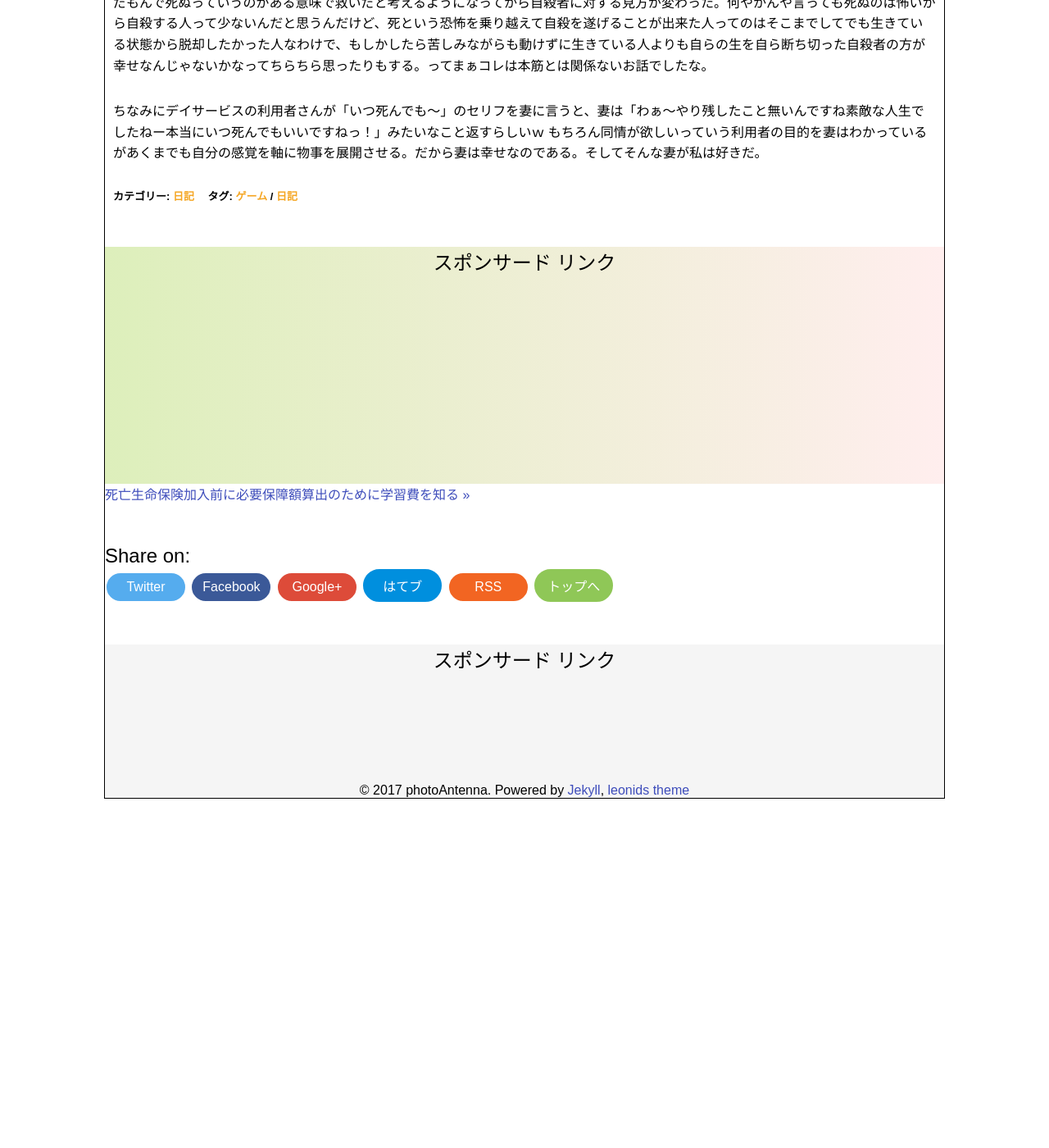
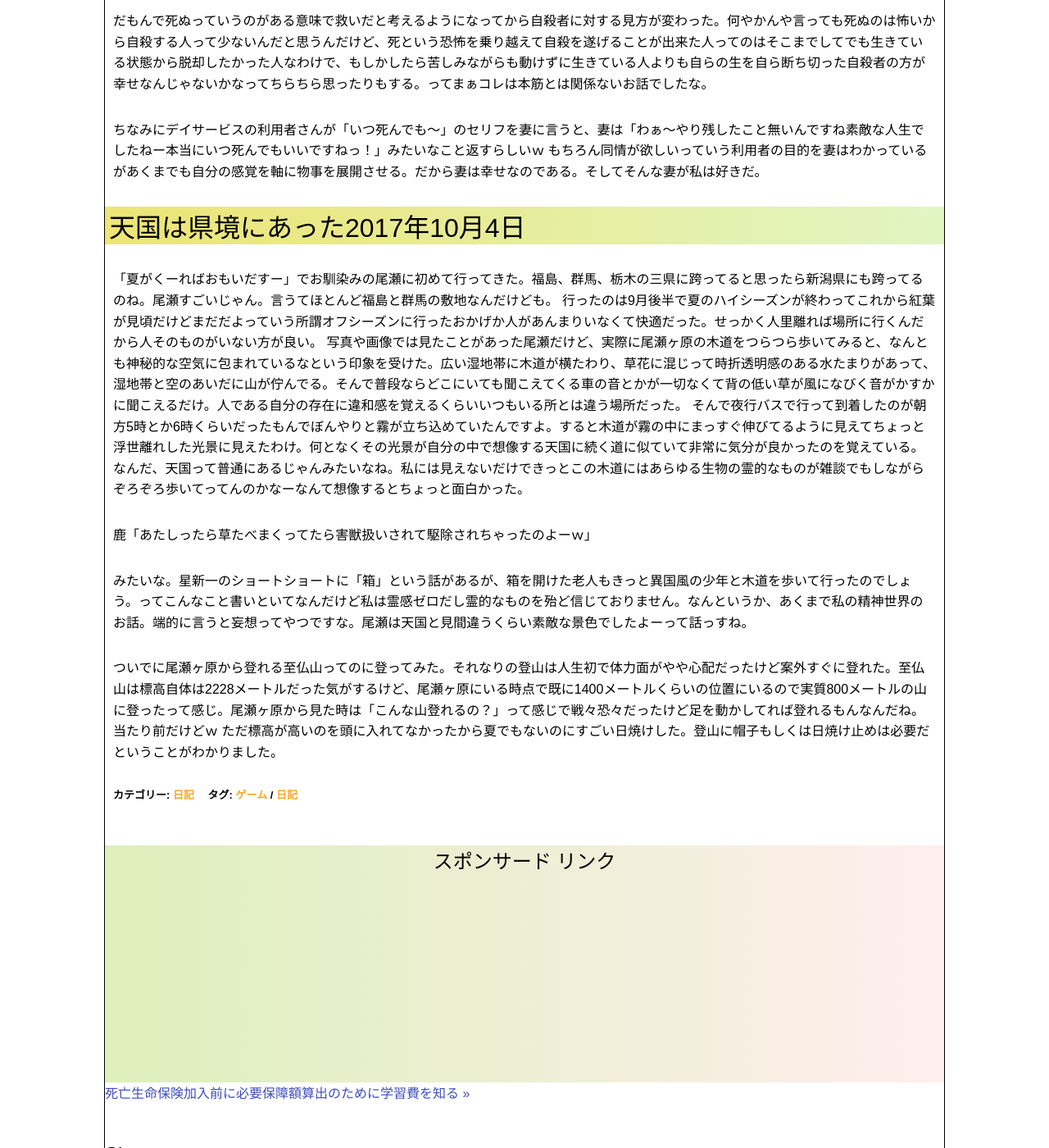
Before and after one commit to photoantenna/photoantenna.github.io, a Jekyll site: the page built from _posts/2017-09-20-diary.md, in a window 1280 px wide and 1400 px high, scrolled down 2098 px. Shown: the whole window at 82% size. Built offline with Jekyll 4.4.1, drawn with Linux system fonts in a browser that asks for light colours; before the commit the page ends 3080 px from its top, so only the background shows below that; some of the changed text lies outside the part shown.

Commit message:
日記更新

```diff
--- a/_posts/2017-09-20-diary.md
+++ b/_posts/2017-09-20-diary.md
@@ -5,9 +5,9 @@ permalink: diary01
 excerpt: "日常のことや出来事に対する自分の反応を文章化していこうのコーナーです。特にテーマも設けずにつらつらと書いていくとっても楽しいコーナーです。見る人にとって楽しいコーナーかどうかは定かではありませんよー"
 categories: "日記"
 tags: "ゲーム 日記"
-keywords: "日記, 勇者ヤマダくん, 幸せ"
+keywords: "日記, 勇者ヤマダくん, 幸せ, 尾瀬"
 mokuji: true
-update: 2017-9-21
+update: 2017-10-4
 image:
   feature: diary.jpg
 ---
@@ -33,3 +33,17 @@ image:
 
 ちなみにデイサービスの利用者さんが「いつ死んでも〜」のセリフを妻に言うと、妻は「わぁ〜やり残したこと無いんですね素敵な人生でしたねー本当にいつ死んでもいいですねっ！」みたいなこと返すらしいｗ
 もちろん同情が欲しいっていう利用者の目的を妻はわかっているがあくまでも自分の感覚を軸に物事を展開させる。だから妻は幸せなのである。そしてそんな妻が私は好きだ。
+
+### 天国は県境にあった2017年10月4日
+
+「夏がくーればおもいだすー」でお馴染みの尾瀬に初めて行ってきた。福島、群馬、栃木の三県に跨ってると思ったら新潟県にも跨ってるのね。尾瀬すごいじゃん。言うてほとんど福島と群馬の敷地なんだけども。
+行ったのは9月後半で夏のハイシーズンが終わってこれから紅葉が見頃だけどまだだよっていう所謂オフシーズンに行ったおかげか人があんまりいなくて快適だった。せっかく人里離れば場所に行くんだから人そのものがいない方が良い。
+写真や画像では見たことがあった尾瀬だけど、実際に尾瀬ヶ原の木道をつらつら歩いてみると、なんとも神秘的な空気に包まれているなという印象を受けた。広い湿地帯に木道が横たわり、草花に混じって時折透明感のある水たまりがあって、湿地帯と空のあいだに山が佇んでる。そんで普段ならどこにいても聞こえてくる車の音とかが一切なくて背の低い草が風になびく音がかすかに聞こえるだけ。人である自分の存在に違和感を覚えるくらいいつもいる所とは違う場所だった。
+そんで夜行バスで行って到着したのが朝方5時とか6時くらいだったもんでぼんやりと霧が立ち込めていたんですよ。すると木道が霧の中にまっすぐ伸びてるように見えてちょっと浮世離れした光景に見えたわけ。何となくその光景が自分の中で想像する天国に続く道に似ていて非常に気分が良かったのを覚えている。なんだ、天国って普通にあるじゃんみたいなね。私には見えないだけできっとこの木道にはあらゆる生物の霊的なものが雑談でもしながらぞろぞろ歩いてってんのかなーなんて想像するとちょっと面白かった。
+
+鹿「あたしったら草たべまくってたら害獣扱いされて駆除されちゃったのよーｗ」
+
+みたいな。星新一のショートショートに「箱」という話があるが、箱を開けた老人もきっと異国風の少年と木道を歩いて行ったのでしょう。ってこんなこと書いといてなんだけど私は霊感ゼロだし霊的なものを殆ど信じておりません。なんというか、あくまで私の精神世界のお話。端的に言うと妄想ってやつですな。尾瀬は天国と見間違うくらい素敵な景色でしたよーって話っすね。
+
+ついでに尾瀬ヶ原から登れる至仏山ってのに登ってみた。それなりの登山は人生初で体力面がやや心配だったけど案外すぐに登れた。至仏山は標高自体は2228メートルだった気がするけど、尾瀬ヶ原にいる時点で既に1400メートルくらいの位置にいるので実質800メートルの山に登ったって感じ。尾瀬ヶ原から見た時は「こんな山登れるの？」って感じで戦々恐々だったけど足を動かしてれば登れるもんなんだね。当たり前だけどｗ
+ただ標高が高いのを頭に入れてなかったから夏でもないのにすごい日焼けした。登山に帽子もしくは日焼け止めは必要だということがわかりました。
```
